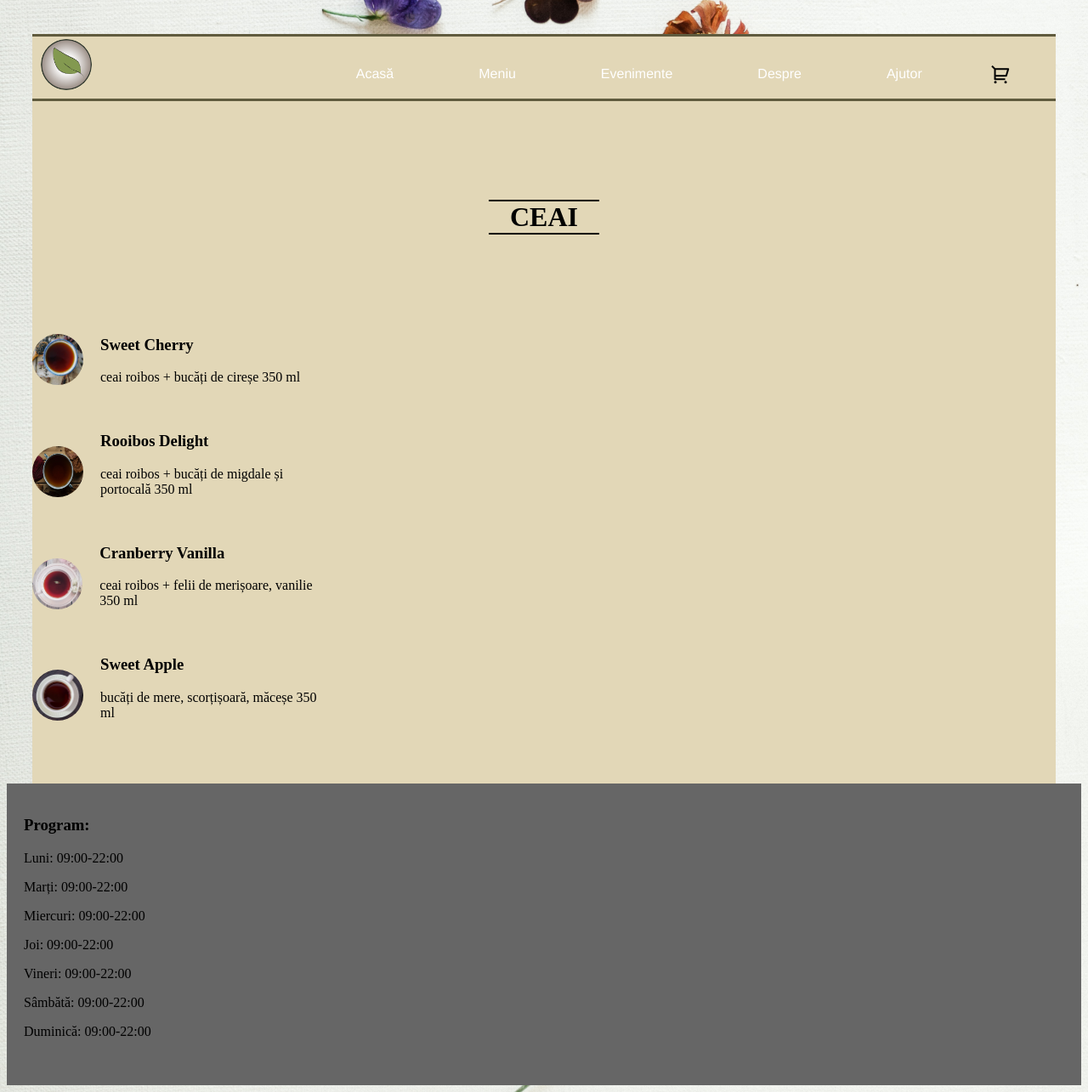
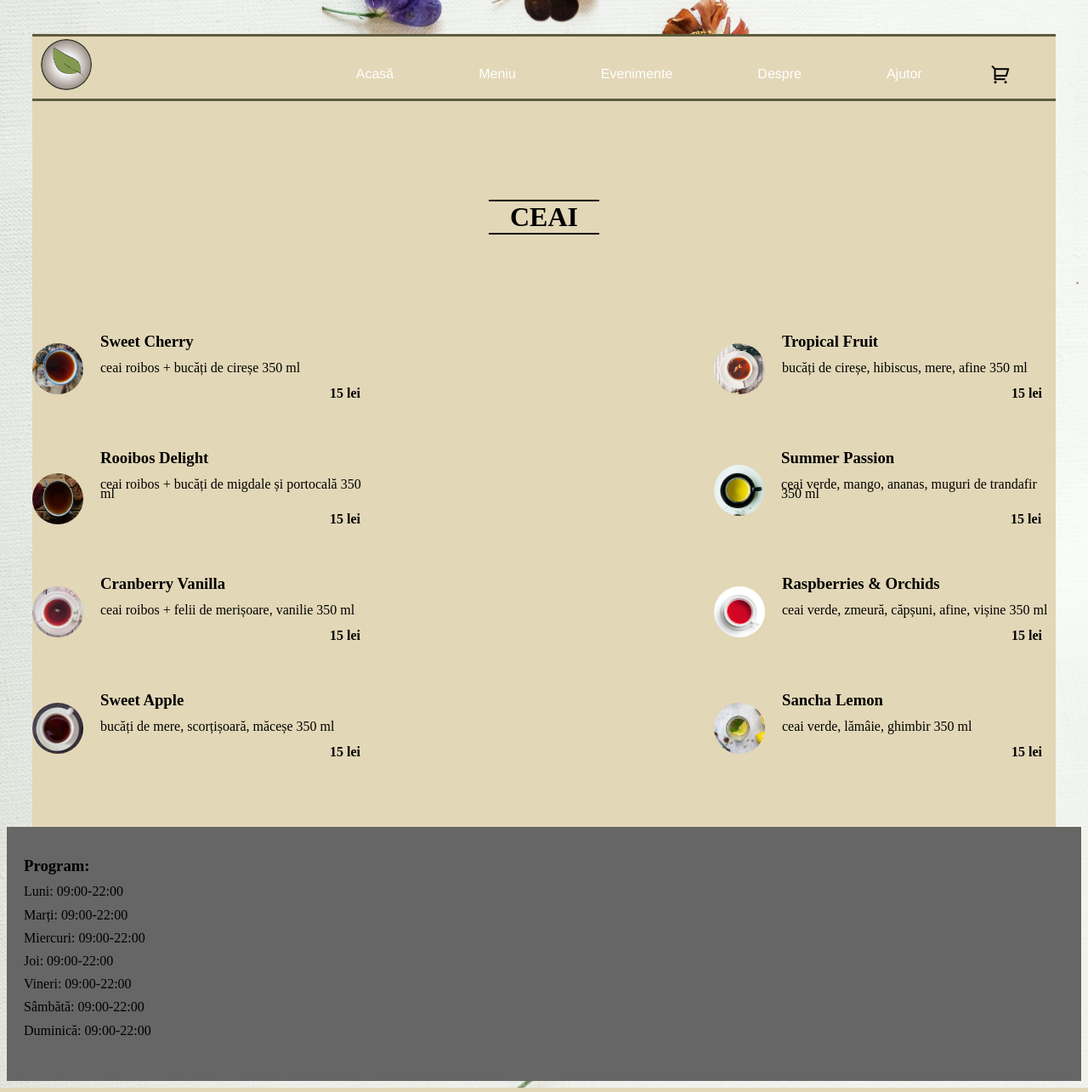
Before and after one commit to catabazic/TehnologiiWEB, a PHP site: page /meniupage.html in a window 1280 px wide. Shown: the whole page at 85% size. Run offline with PHP 8.4, Linux system fonts and the light colour scheme; some libraries are stand-ins or nearby versions.

Commit message:
meniu ceai fara add to cart box

```diff
--- a/Meniupage/meniupage.css
+++ b/Meniupage/meniupage.css
@@ -20,6 +20,14 @@ body{
 
 h1{
     text-align: center;
+}
+
+h3{
+    line-height: 0.7;
+}
+
+p{
+    line-height: 0.7;
 }
 
 .hr-lines{
@@ -67,11 +75,38 @@ h1{
     flex-direction: column;
     align-items: center;
 }
+.ceai-container {
+    display: flex;
+}
 
 .ceai {
+    flex: 1;
     display: flex;
     flex-direction: column;
-    margin-right: 850px;
+    margin-right: 400px;
+}
+
+.ceai_right {
+    flex: 1;
+}
+
+.ceai1 {
+    display: flex;
+    justify-content: space-between;
+    align-items: center;
+}
+
+.item{
+    flex: 1;
+}
+
+.price{
+    margin-left: 270px;
+
+}
+
+h4{
+    margin-top: 2%;
 }
 
 .ceai2 {
@@ -86,11 +121,22 @@ img{
     display: flex;
     align-items: center;
     margin-bottom: 20px;
-  }
+}
 
-  .ceai > div > img {
+.ceai_right > div > img {
     margin-right: 20px;
-  }
+}
+
+.ceai_right > div {
+    display: flex;
+    align-items: center;
+    margin-bottom: 20px;
+}
+
+.ceai > div > img {
+    margin-right: 20px;
+}
+
 
 /* Footer Styles */
 .container_footer{
--- a/Meniupage/meniupage.html
+++ b/Meniupage/meniupage.html
@@ -31,37 +31,108 @@
         <main>
             <div class = "container_main">
                 <h1 class="hr-lines">CEAI</h1>
+                <div class="ceai-container">
                     <div class="ceai">
                         <div>
                           <img class="ceai1" src="roibos1.jpg" alt="Sweet Cherry Tea" width="60" height="60">
                           <div>
+                            <div class="item">
                                 <h3>Sweet Cherry</h3>
                                 <p>ceai roibos + bucăți de cireșe 350 ml</p>
+                            </div>
+                            <div class="price">
+                                <h4>15 lei</h4>
+                            </div>
                           </div>
                         </div>
                         <div>
                           <img class="ceai2" src="roibos2.jpg" alt="Rooibos Delight" width="60" height="60">
                           <div>
+                            <div class="item">
                                 <h3>Rooibos Delight</h3>
                                 <p>ceai roibos + bucăți de migdale și portocală 350 ml</p>
                             </div>
+                            <div class="price">
+                                <h4>15 lei</h4>
+                            </div>
+                          </div>
                         </div>
                         <div>
-                      <img class="ceai2" src="roibos3.jpg" alt="Cranberry Vanilla" width="60" height="60">
+                          <img class="ceai3" src="roibos3.jpg" alt="Cranberry Vanilla" width="60" height="60">
                           <div>
+                            <div class="item">
                                 <h3>Cranberry Vanilla</h3>
                                 <p>ceai roibos + felii de merișoare, vanilie 350 ml</p>
                             </div>
+                            <div class="price">
+                                <h4>15 lei</h4>
+                            </div>
+                          </div>
                         </div>
                         <div>
-                      <img class="ceai2" src="apple tea.jpg" alt="Sweet Apple" width="60" height="60">
+                          <img class="ceai4" src="apple tea.jpg" alt="Sweet Apple" width="60" height="60">
                           <div>
+                            <div class="item">
                                 <h3>Sweet Apple</h3>
                                 <p>bucăți de mere, scorțișoară, măceșe 350 ml</p>
                             </div>
+                            <div class="price">
+                                <h4>15 lei</h4>
                             </div>
                           </div>
-
+                        </div>
+                      </div>
+                      <div class="ceai_right">
+                        <div>
+                          <img class="ceai5" src="fruit tea.jpg" alt="Tropical Fruit" width="60" height="60">
+                          <div>
+                            <div class="item">
+                                <h3>Tropical Fruit</h3>
+                            <p>bucăți de cireșe, hibiscus, mere, afine 350 ml</p>
+                            </div>
+                            <div class="price">
+                                <h4>15 lei</h4>
+                            </div>
+                          </div>
+                        </div>
+                        <div>
+                          <img class="ceai6" src="summer tea.jpg" alt="Summer Passion" width="60" height="60">
+                          <div>
+                            <div class="item">
+                                <h3>Summer Passion</h3>
+                                <p>ceai verde, mango, ananas, muguri de trandafir 350 ml</p>
+                            </div>
+                            <div class="price">
+                                <h4>15 lei</h4>
+                            </div>
+                          </div>
+                        </div>
+                        <div>
+                          <img class="ceai7" src="red tea.jpg" alt="Raspberries & Orchids" width="60" height="60">
+                          <div>
+                            <div class="item">
+                                <h3>Raspberries & Orchids</h3>
+                                <p>ceai verde, zmeură, căpșuni, afine, vișine 350 ml</p>
+                            </div>
+                            <div class="price">
+                                <h4>15 lei</h4>
+                            </div>
+                          </div>
+                        </div>
+                        <div>
+                          <img class="ceai8" src="lemon tea.jpg" alt="Sancha Lemon" width="60" height="60">
+                          <div>
+                            <div class="item">
+                                <h3>Sancha Lemon</h3>
+                                <p>ceai verde, lămâie, ghimbir 350 ml</p>
+                            </div>
+                            <div class="price">
+                                <h4>15 lei</h4>
+                            </div>
+                          </div>
+                        </div>
+                      </div>
+                  </div>
             </div>
         </main>
     </div>
```
Also changed, not shown: Meniupage/fruit tea.jpg (added), Meniupage/lemon tea.jpg (added), Meniupage/red tea.jpg (added), Meniupage/summer tea.jpg (added). Lines whose indentation alone changed are shown as unchanged.
